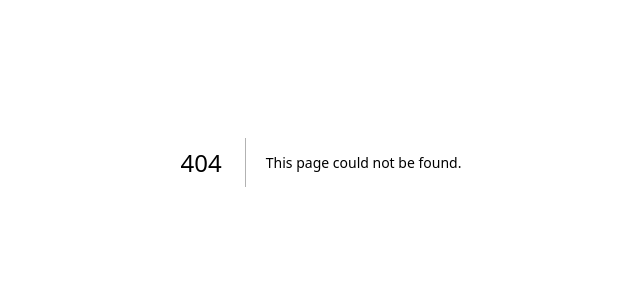
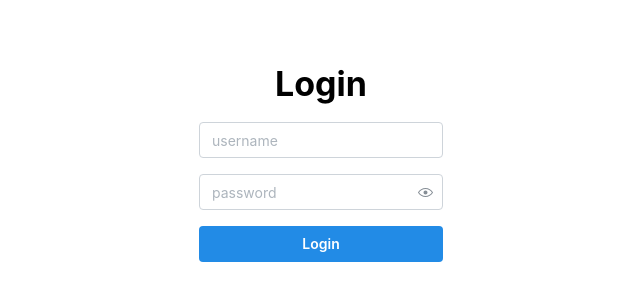
Before and after one commit to theplanetv/website-planetv, a Next.js app in the folder web-next/: page /login in a window 1280 px wide. Before the commit this address had no page. Shown: the part 238-538 px from the top of the page, without its empty margins (319-959 px from the left). Built offline with nearby package versions, Linux system fonts and the light colour scheme.

Commit message:
web-next: add login page

```diff
--- /dev/null
+++ b/web-next/src/app/login/login.css
@@ -0,0 +1,7 @@
+.container {
+  height: 100vh;
+}
+
+.header {
+  text-align: center;
+}
--- /dev/null
+++ b/web-next/src/app/login/page.tsx
@@ -0,0 +1,13 @@
+import { Center } from "@mantine/core";
+import { JSX } from "react";
+
+import "./login.css";
+import LoginForm from "@/components/LoginForm";
+
+export default function Login(): JSX.Element {
+  return (
+    <Center className="container">
+      <LoginForm />
+    </Center>
+  );
+}
--- /dev/null
+++ b/web-next/src/components/LoginForm.tsx
@@ -0,0 +1,49 @@
+"use client";
+
+import { Button, Input, PasswordInput, Stack, Title } from "@mantine/core";
+import { FormEvent, JSX, useState } from "react";
+import { useRouter } from "next/navigation";
+
+import { login } from "@/libs/api/login";
+
+export default function Login(): JSX.Element {
+  const router = useRouter();
+
+  const [username, setUsername] = useState<string>("");
+  const [password, setPassword] = useState<string>("");
+
+  const submitLogin = async (event: FormEvent<HTMLFormElement>): Promise<void> => {
+    event.preventDefault();
+
+    const responseResult = await login(username, password);
+    if (responseResult === true) {
+      router.push("/admin");
+    }
+  }
+
+  return (
+    <form onSubmit={submitLogin}>
+      <Stack>
+        <Title order={1} className="header">Login</Title>
+
+        <Input
+          placeholder="username"
+          value={username}
+          onChange={(event) => {
+          setUsername(event.target.value);
+          }}
+        />
+
+        <PasswordInput
+          placeholder="password"
+          value={password}
+          onChange={(event) => {
+                  setPassword(event.target.value);
+          }}
+        />
+
+        <Button variant="filled" type="submit">Login</Button>
+      </Stack>
+    </form>
+  );
+}
--- /dev/null
+++ b/web-next/src/libs/api/login.ts
@@ -0,0 +1,34 @@
+import { ResponseEnum } from "@/libs/enum";
+
+export async function login(inputUsername: string, inputPassword: string): Promise<boolean> {
+  try {
+    const response = await fetch(`${process.env.NEXT_PUBLIC_API_URL}/auth/login`, {
+      method: 'POST',
+      headers: {
+        'Content-Type': 'application/json',
+      },
+      body: JSON.stringify({
+        username: inputUsername,
+        password: inputPassword,
+      }),
+    });
+
+    if (!response.ok) {
+      console.error(`HTTP error! status: ${response.status}`);
+      return false;
+    }
+
+    const jsonResponse = await response.json();
+
+    if (jsonResponse.message === ResponseEnum.LOGIN_SUCCESS) {
+      console.log('Login successful:', jsonResponse.message);
+      return true;
+    } else {
+      console.error('Login failed:', jsonResponse.message);
+      return false;
+    }
+  } catch (error) {
+    console.error('Error during login:', error);
+    return false;
+  }
+}
--- a/web-next/src/libs/enum.ts
+++ b/web-next/src/libs/enum.ts
@@ -9,3 +9,7 @@ export enum MenuAdminEnum {
   TAG = "blogtag",
   FILE = "blogfile",
 }
+
+export enum ResponseEnum {
+  LOGIN_SUCCESS = "Login success!"
+}
```
Also changed, not shown: web-next/src/app/admin/page.tsx (line endings or trailing spaces).
